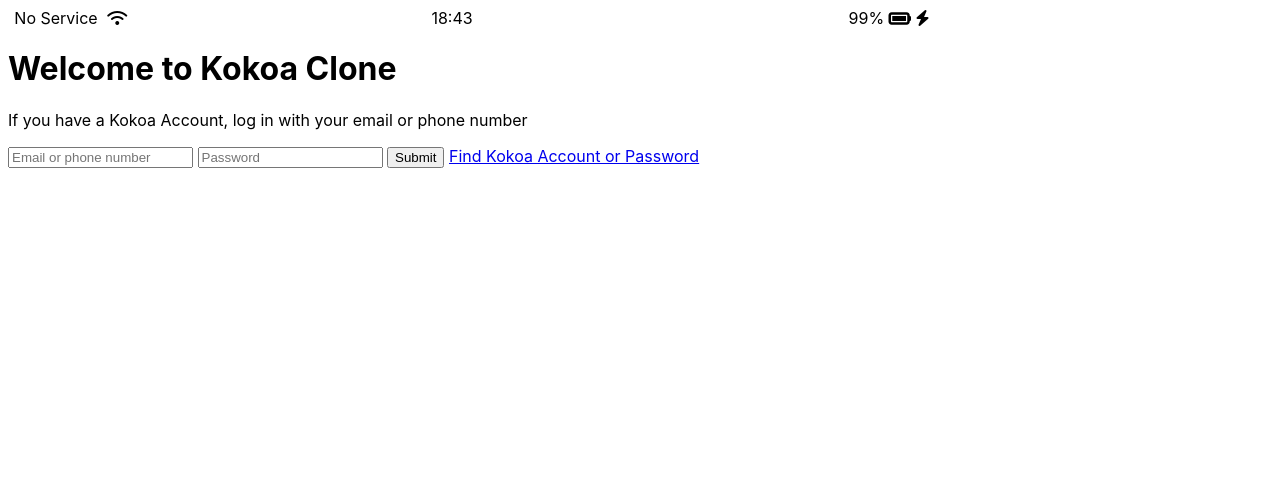
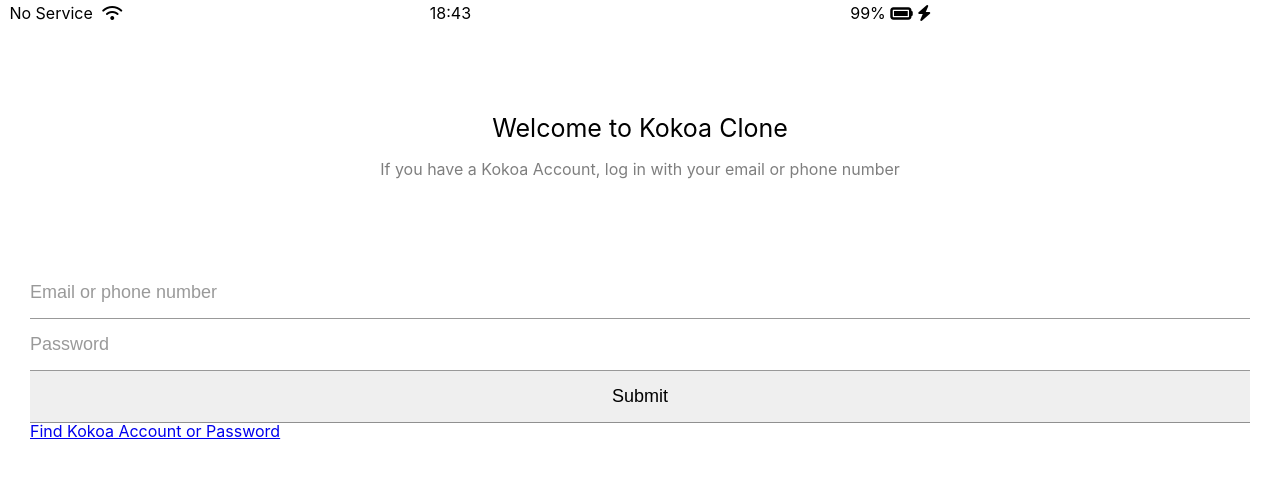
Before and after one commit to Woo-cheong-beom/kokoa_clone-2022, a plain HTML site: page index.html in a window 1280 px wide. Drawn offline with Linux system fonts and the light colour scheme.

Commit message:
kakao clone

```diff
--- /dev/null
+++ b/css/reset.css
@@ -0,0 +1,124 @@
+html,
+body,
+div,
+span,
+applet,
+object,
+iframe,
+h1,
+h2,
+h3,
+h4,
+h5,
+h6,
+p,
+blockquote,
+pre,
+a,
+abbr,
+acronym,
+address,
+big,
+cite,
+code,
+del,
+dfn,
+em,
+img,
+ins,
+kbd,
+q,
+s,
+samp,
+small,
+strike,
+strong,
+sub,
+sup,
+tt,
+var,
+b,
+u,
+i,
+center,
+dl,
+dt,
+dd,
+ol,
+ul,
+li,
+fieldset,
+form,
+label,
+legend,
+table,
+caption,
+tbody,
+tfoot,
+thead,
+tr,
+th,
+td,
+article,
+aside,
+canvas,
+details,
+embed,
+figure,
+figcaption,
+footer,
+header,
+hgroup,
+menu,
+nav,
+output,
+ruby,
+section,
+summary,
+time,
+mark,
+audio,
+video {
+  margin: 0;
+  padding: 0;
+  border: 0;
+  font-size: 100%;
+  font: inherit;
+  vertical-align: baseline;
+}
+/* HTML5 display-role reset for older browsers */
+article,
+aside,
+details,
+figcaption,
+figure,
+footer,
+header,
+hgroup,
+menu,
+nav,
+section {
+  display: block;
+}
+body {
+  line-height: 1;
+}
+ol,
+ul {
+  list-style: none;
+}
+blockquote,
+q {
+  quotes: none;
+}
+blockquote:before,
+blockquote:after,
+q:before,
+q:after {
+  content: "";
+  content: none;
+}
+table {
+  border-collapse: collapse;
+  border-spacing: 0;
+}
--- /dev/null
+++ b/css/status-bar.css
@@ -0,0 +1,23 @@
+.status-bar {
+  display: flex;
+  justify-content: center;
+  padding: 5px 3px;
+}
+.status-bar__column {
+  width: 33%;
+}
+
+.status-bar__column:first-child span {
+  margin-right: 5px;
+}
+
+.status-bar:nth-child(2) {
+  display: flex;
+  justify-content: center;
+}
+
+.status-bar:last-child {
+  display: flex;
+  justify-content: flex-end;
+  align-items: center;
+}
--- a/css/styles.css
+++ b/css/styles.css
@@ -1,26 +1,36 @@
+@import "reset.css";
+@import "status-bar.css";
 body {
   font-family: -apple-system, BlinkMacSystemFont, "Segoe UI", Roboto, Oxygen,
     Ubuntu, Cantarell, "Open Sans", "Helvetica Neue", sans-serif;
 }
-.status-bar {
+.welcome-header {
+  margin: 90px 0px;
+  text-align: center;
   display: flex;
-  justify-content: center;
+  flex-direction: column;
+  align-items: center;
 }
-.status-bar__column {
-  width: 33%;
+.welcome-header__title {
+  margin-bottom: 20px;
+  font-size: 25px;
+}
+.welcome-header__text {
+  width: 60%;
+  opacity: 50%;
 }
 
-.status-bar__column:first-child span {
-  margin-right: 5px;
+#login-form {
+  display: flex;
+  flex-direction: column;
+  margin: 0px 30px;
 }
-
-.status-bar:nth-child(2) {
-  display: flex;
-  justify-content: center;
+#login-form input {
+  padding: 15px 0px;
+  border: none;
+  font-size: 18px;
+  border-bottom: 1px solid rgba(0, 0, 0, 0.4);
 }
-
-.status-bar:last-child {
-  display: flex;
-  justify-content: flex-end;
-  align-items: center;
+#login-form input::placeholder {
+  color: rgba(0, 0, 0, 0.4);
 }
```
